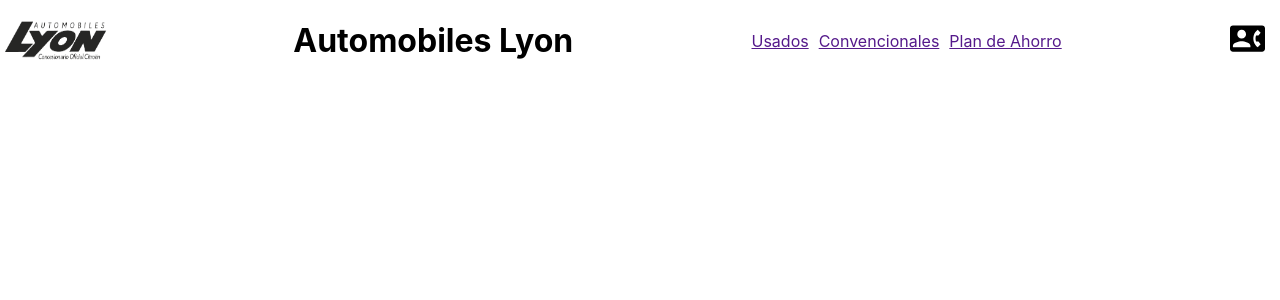
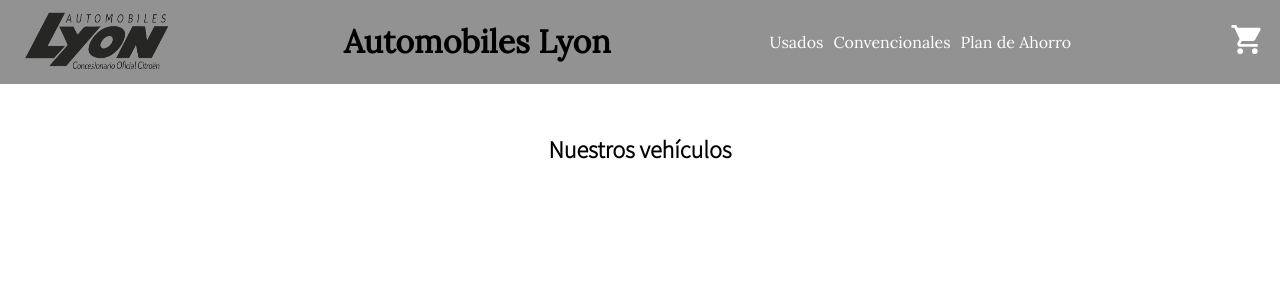
Before and after one commit to HomerOts/react, a React (Create React App) app in the folder automobiles-lyon/: page / in a window 1280 px wide. Shown: the top 300 px of the page. Built offline with nearby package versions, Linux system fonts and the light colour scheme.

Commit message:
desafio landing

```diff
--- a/automobiles-lyon/public/index.html
+++ b/automobiles-lyon/public/index.html
@@ -24,7 +24,7 @@
       work correctly both with client-side routing and a non-root public URL.
       Learn how to configure a non-root public URL by running `npm run build`.
     -->
-    <title>React App</title>
+    <title>Automobiles Lyon</title>
   </head>
   <body>
     <noscript>You need to enable JavaScript to run this app.</noscript>
--- a/automobiles-lyon/src/App.js
+++ b/automobiles-lyon/src/App.js
@@ -2,10 +2,14 @@
 import logo from './logo.svg';
 import Navbar from './Components/Navbar/Navbar';
 import './App.css';
+import ItemList from './Components/ItemListContainer/ItemListContainer';
 
 const App = () => {
   return (
+    <div>
     <Navbar />
+    <ItemList/>
+    </div>
   );
 }
 
--- /dev/null
+++ b/automobiles-lyon/src/Components/ItemListContainer/ItemListContainer.css
@@ -0,0 +1,7 @@
+@import url('https://fonts.googleapis.com/css2?family=Source+Sans+Pro:wght@300&display=swap');
+
+h2{
+    text-align: center;
+    padding-top: 30px;
+    font-family:'Source Sans Pro', sans-serif;
+}
--- /dev/null
+++ b/automobiles-lyon/src/Components/ItemListContainer/ItemListContainer.js
@@ -0,0 +1,12 @@
+import React from "react";
+import './ItemListContainer.css'
+const ItemList = () => {
+    return(
+        <>
+        <h2> Nuestros vehículos</h2>
+        </>
+    )
+}
+
+
+export default ItemList;
--- /dev/null
+++ b/automobiles-lyon/src/Components/Navbar/CartWidget.jsx
@@ -0,0 +1,14 @@
+import React from "react";
+
+import ShoppingCartIcon from '@mui/icons-material/ShoppingCart';
+
+
+const CartWidget = () => {
+return(
+        <div class="phone" >
+            <ShoppingCartIcon fontSize="large" />
+            </div>
+);
+}
+
+export default CartWidget;
--- a/automobiles-lyon/src/Components/Navbar/Navbar.css
+++ b/automobiles-lyon/src/Components/Navbar/Navbar.css
@@ -1,4 +1,5 @@
 
+@import url('https://fonts.googleapis.com/css2?family=Lora&display=swap');
 
 
 header{
@@ -7,22 +8,34 @@
     width: 100%;
     padding-left: 5px;
     align-items: center;
+    background-color: rgb(146, 146, 146);
+    font-family: 'Lora', serif;
 
 }
 
 header img{
-    height: 40px;
-    width: 120px;
+    padding-left: 20px;
+    height: 60px;
+    width: 170px;
 }
 nav{
     flex-flow: row wrap;
 }
 
-nav a{
+nav a,a{
     padding-left: 10px;
+    color: white;
+    list-style: none;
+    text-decoration: none;
 
 }
 .phone{
     padding-right: 10px;
     margin-right: 10px;
 }
+
+a:hover{
+    scale: 1.1;
+    transition: 1.5s;
+    color: black;
+}
--- a/automobiles-lyon/src/Components/Navbar/Navbar.js
+++ b/automobiles-lyon/src/Components/Navbar/Navbar.js
@@ -1,7 +1,8 @@
 import React from "react";
-import logo from '../../imgs/Recurso 1.png'
-import ContactPhoneIcon from '@mui/icons-material/ContactPhone';
-import './Navbar.css'
+import logo from '../../imgs/Recurso 1.png';
+import './Navbar.css';
+import './CartWidget';
+import CartWidget from "./CartWidget";
 
 const Navbar = () => {
     return (
@@ -12,11 +13,9 @@
                 <a href="">Usados</a>
                 <a href="">Convencionales</a>
                 <a href="">Plan de Ahorro</a>
-
             </nav>
-            <div class="phone" >
-            <ContactPhoneIcon fontSize="large" />
-            </div>
+          <a href="#!"> <CartWidget/>
+          </a>
         </header>
     );
 }
```
